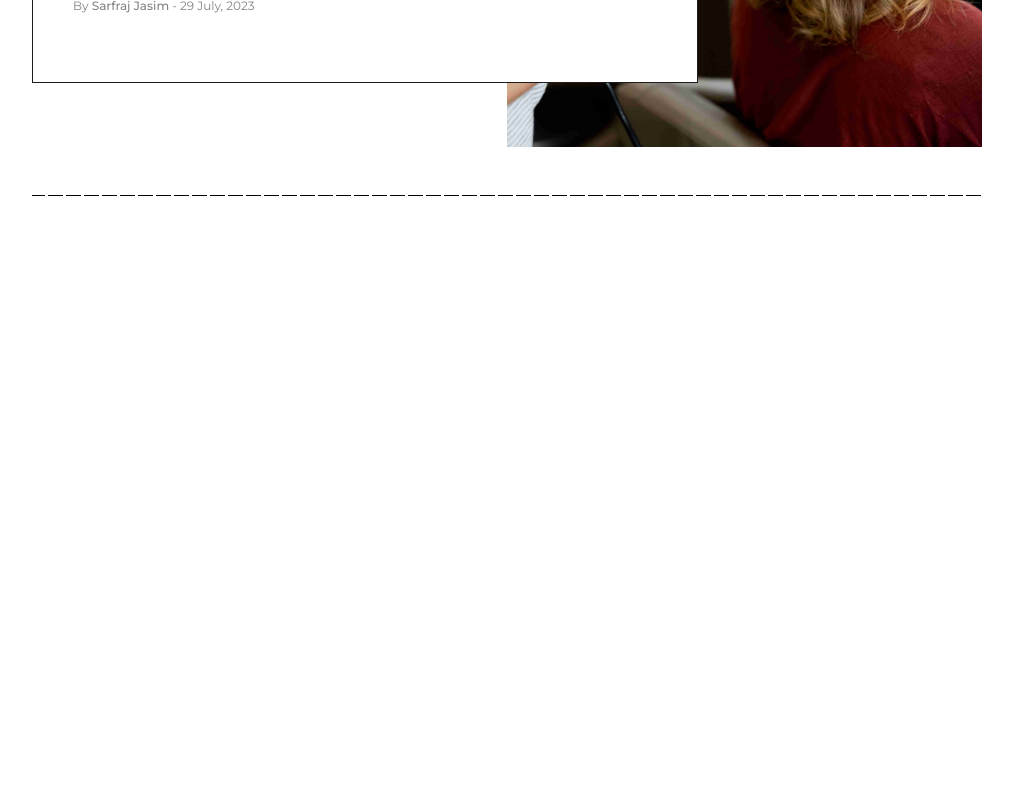
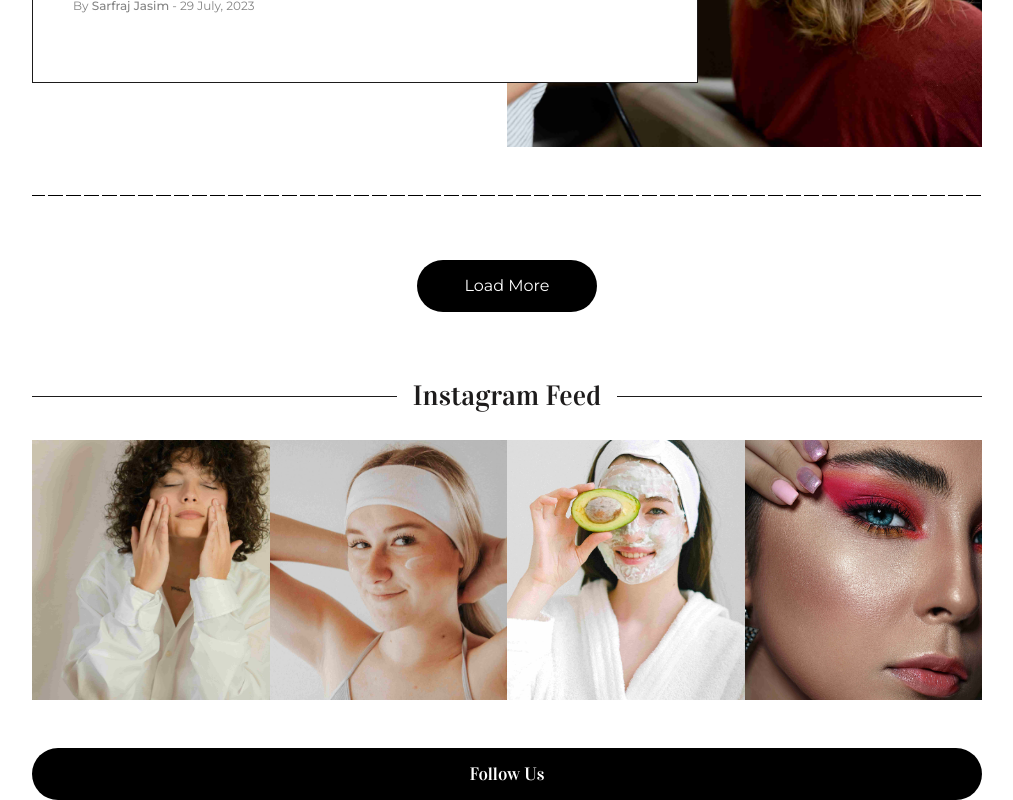
Before and after one commit to IsbatBInHossain/Blushlly, a React (Vite) app: page / in a window 1280 px wide. Shown: the part 7313-8113 px from the top of the page, without its empty margins (133-1146 px from the left). Before the commit the page ends 7509 px from the top, so only its background shows below. Built offline with nearby package versions, Linux system fonts and the light colour scheme; what tailwindcss-animated would draw is missing.

Commit message:
Complete InstaFeed section

```diff
--- a/src/App.jsx
+++ b/src/App.jsx
@@ -1,4 +1,5 @@
 import Featured from './components/Featured'
+import InstaFeed from './components/InstaFeed'
 import Morbi from './components/Morbi'
 import Navbar from './components/Navbar'
 import Pagination from './components/Pagination'
@@ -12,6 +13,7 @@ export default function App() {
       <Featured />
       <Morbi />
       <RandomPosts />
+      <InstaFeed />
     </div>
   )
 }
--- /dev/null
+++ b/src/components/InstaFeed.jsx
@@ -0,0 +1,50 @@
+import Button from './shared/Button'
+
+const InstaFeed = () => {
+  return (
+    <section className='w-full h-fit pl-[165px] mt-16 pr-[165px] max-w-[1440px] flex flex-col'>
+      <div className=' flex justify-between items-center'>
+        <div className=' h-px w-full bg-primary' />
+        <h2 className=' font-viadaloka text-[28px] leading-10 mr-4 ml-4 whitespace-nowrap'>
+          Instagram Feed
+        </h2>
+        <div className=' h-px w-full bg-primary' />
+      </div>
+      <div className=' flex justify-between mt-6'>
+        <div className=' w-[260px] h-[260px]'>
+          <img
+            src='/assets/images/Popular Post 3.jpg'
+            alt='instagram photo'
+            className=' w-full h-full object-cover'
+          />
+        </div>
+        <div className=' w-[260px] h-[260px]'>
+          <img
+            src='/assets/images/Popular Post 4.jpg'
+            alt='instagram photo'
+            className=' w-full h-full object-cover'
+          />
+        </div>
+        <div className=' w-[260px] h-[260px]'>
+          <img
+            src='/assets/images/Tips.jpg'
+            alt='instagram photo'
+            className=' w-full h-full object-cover'
+          />
+        </div>
+        <div className=' w-[260px] h-[260px]'>
+          <img
+            src='/assets/images/Random Post 4.jpg'
+            alt='instagram photo'
+            className=' w-full h-full object-cover'
+          />
+        </div>
+      </div>
+      <div className=' mt-12 w-full inline-block'>
+        <Button btnText='Follow Us' size='lg' />
+      </div>
+    </section>
+  )
+}
+
+export default InstaFeed
--- a/src/components/Navbar.jsx
+++ b/src/components/Navbar.jsx
@@ -20,7 +20,7 @@ const Navbar = () => {
             ))}
           </ul>
           <div className=' w-[2px] h-9 bg-grey-light ml-6 mr-6' />
-          <Button btnText={'Subscribe'} />
+          <Button btnText={'Subscribe'} size='sm' />
         </div>
       </div>
       <div className=' w-full h-px bg-grey-light mt-6 mb-4' />
--- a/src/components/RandomPosts.jsx
+++ b/src/components/RandomPosts.jsx
@@ -77,6 +77,9 @@ const RandomPosts = () => {
           <div className=' w-full h-px dashed-border'></div>
         </div>
       </div>
+      <button className='bg-black mt-16 ml-auto mr-auto p-4 pl-12 pr-12 text-white text-medium rounded-full leading-5'>
+        Load More
+      </button>
     </section>
   )
 }
--- a/src/components/cards/RandomPostCard.jsx
+++ b/src/components/cards/RandomPostCard.jsx
@@ -11,7 +11,6 @@ const RandomPostCard = ({
   direction,
   flipped,
 }) => {
-  if (flipped) console.log('elo')
   return (
     <div
       className={`flex h-[496px] ${
--- a/src/components/shared/Button.jsx
+++ b/src/components/shared/Button.jsx
@@ -1,9 +1,15 @@
 import PropTypes from 'prop-types'
 
-const Button = ({ btnText }) => {
+const Button = ({ btnText, size }) => {
   return (
     <button
-      className={` bg-black p-2 pl-4 pr-4 text-white text-medium rounded-full leading-5`}
+      className={`bg-black ${
+        size === 'sm'
+          ? 'p-2 pl-4 pr-4 text-medium'
+          : size === 'md'
+          ? 'p-4 pl-12 pr-12 text-medium'
+          : 'p-4 text-lg font-viadaloka'
+      } text-white  rounded-full leading-5 w-full`}
     >
       {btnText}
     </button>
@@ -12,6 +18,7 @@ const Button = ({ btnText }) => {
 
 Button.propTypes = {
   btnText: PropTypes.string.isRequired,
+  size: PropTypes.oneOf(['sm', 'md', 'lg']).isRequired,
 }
 
 export default Button
```
Also changed, not shown: public/assets/images/Random Post 4.jpg.
